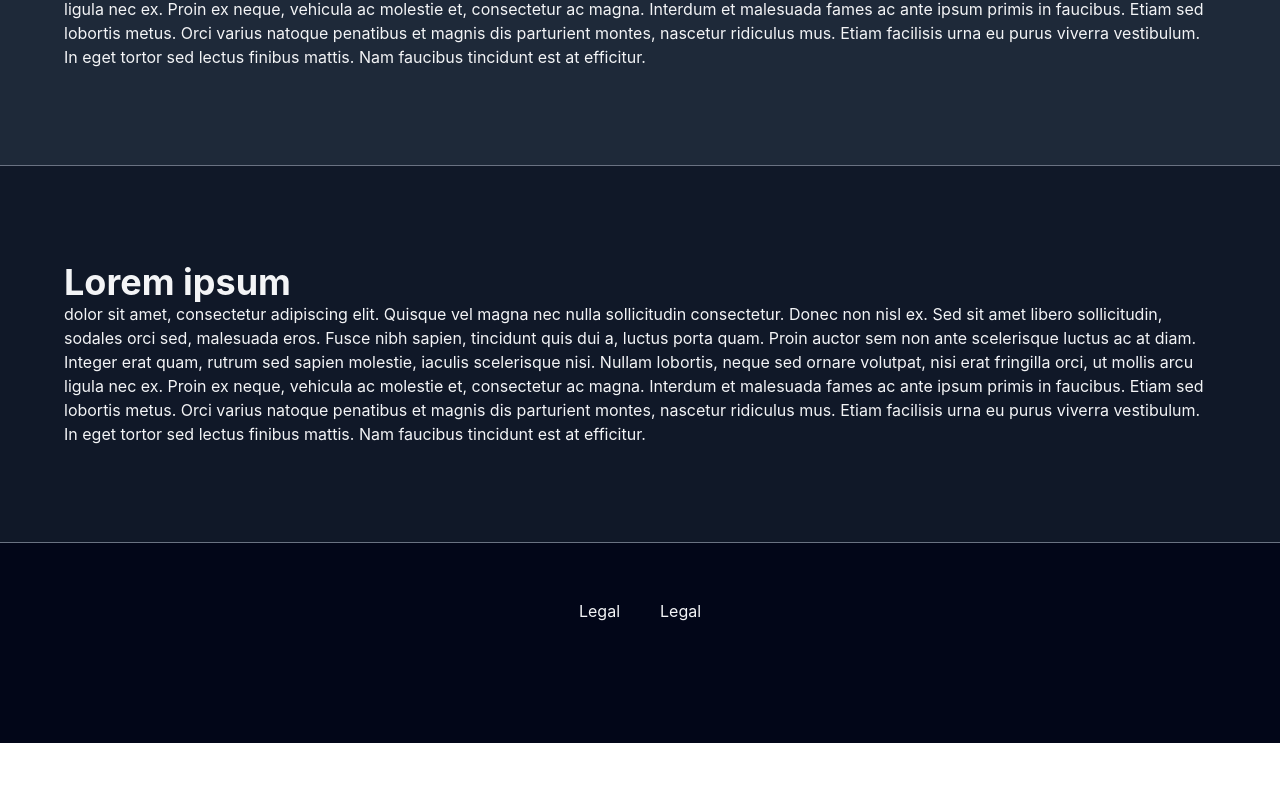
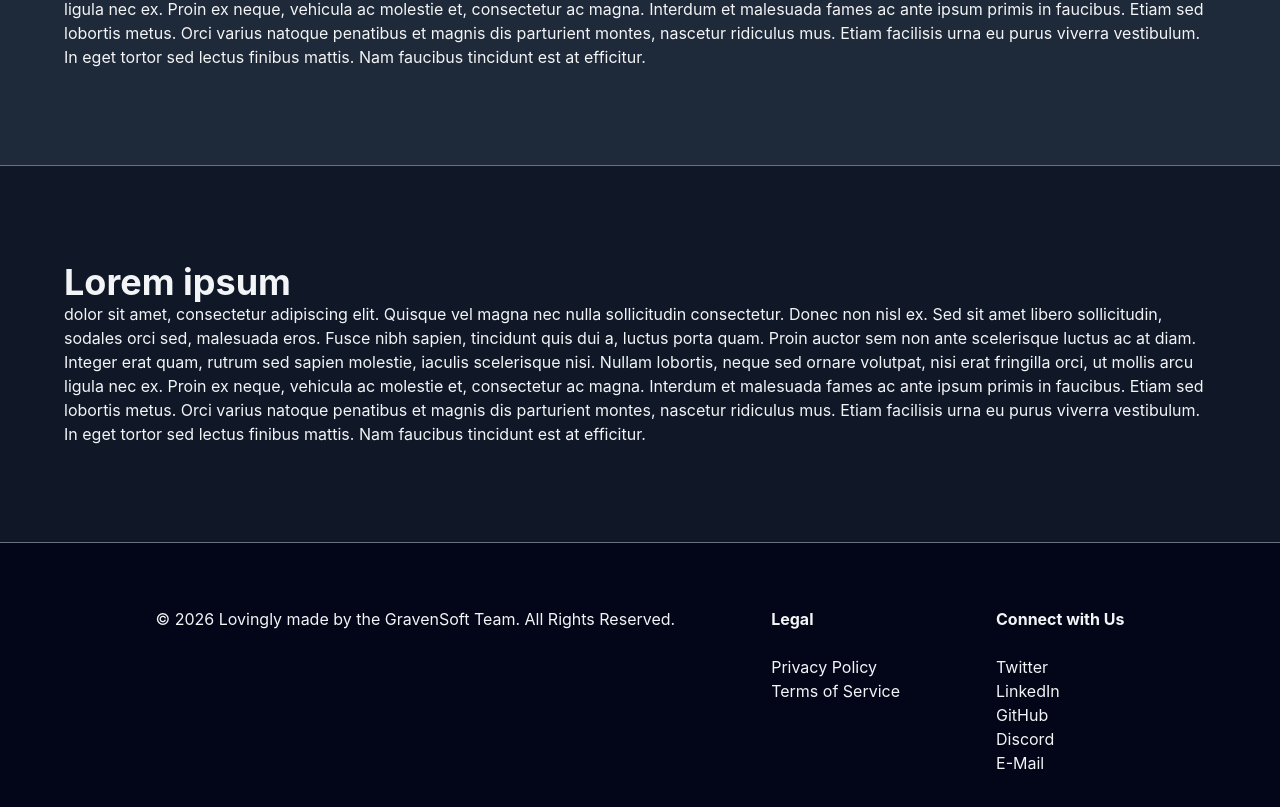
Before and after one commit to GravenSoft-DEV/gravensoft-dev.github.io, a React (Vite) app in the folder gravensoft-website/: page /home#/home in a window 1280 px wide. Shown: the part 1011-1818 px from the top of the page. Before the commit the page ends 1754 px from the top, so only its background shows below. Built offline with nearby package versions, Linux system fonts and the light colour scheme.

Commit message:
improved hero section and footer

```diff
--- a/gravensoft-website/src/components/Bars.tsx
+++ b/gravensoft-website/src/components/Bars.tsx
@@ -1,5 +1,6 @@
 import { Link } from "react-router-dom";
 import { IsRouteActive } from "../shared/Utils";
+import { LinkColumns } from "../data/hyperlinks"
 import Colors from "../shared/Colors";
 
 interface LabelProps {
@@ -21,7 +22,7 @@ export function HeaderBar() {
       <header className={`w-full h-16 fixed z-1 top-0 left-0 justify-center items-center flex bg-slate-900 text-gray-100 border-b border-gray-500`}>
         <div className="w-full py-8 flex justify-between items-center max-w-6xl">
           GravenSoft
-          <nav className={`flex gap-8 text-sm font-medium ${Colors.textMutedNav}`}>
+          <nav className={`flex gap-12 text-sm font-medium ${Colors.textMutedNav}`}>
             <Label path="/home">Home</Label>
             <Label path="/portfolio">Portfolio</Label>
             <Label path="/blogs">Blogs</Label>
@@ -36,9 +37,21 @@ export function FooterBar() {
   return (
     <>
       <footer className={`w-full grow flex-col bg-slate-950 text-gray-100 border-t border-gray-500`}>
-        <div className="w-full h-50 bg-slate-950 flex flex-row justify-center gap-10 py-14">
-          <p>Legal</p>
-          <p>Legal</p>
+        <div className="w-full h-50 bg-slate-950 flex flex-row justify-center gap-24 py-16 mb-16">
+          <p>© 2026 Lovingly made by the GravenSoft Team. All Rights Reserved.</p>
+          {
+            LinkColumns.map(([title, links]) => (
+              <div className="flex flex-col">
+                <b>{title}</b>
+                <br></br>
+                {
+                  links.map((hyperlink) => (
+                    <a href={`${hyperlink.link}`} rel="noreferrer noopenner" target="_blank">{hyperlink.name}</a>
+                  ))
+                }
+              </div>
+            ))
+          }
         </div>
       </footer>
     </>
--- /dev/null
+++ b/gravensoft-website/src/data/hyperlinks.ts
@@ -0,0 +1,23 @@
+export interface HyperlinkSchema {
+    name: string;
+    link: string;
+    icon?: string;
+}
+
+export const LEGAL: HyperlinkSchema[] = [
+    {name: "Privacy Policy", link: ""},
+    {name: "Terms of Service", link: ""},
+]
+
+export const SOCIALS: HyperlinkSchema[] = [
+    {name: "Twitter", link: "https://twitter.com/GravenSoft"},
+    {name: "LinkedIn", link: "https://linkedin.com/company/GravenSoft"},
+    {name: "GitHub", link: "https://github.com/GravenSoft-DEV"},
+    {name: "Discord", link: "https://discord.gg/qJp2ByQZq4"},
+    {name: "E-Mail", link: "mailto:gravensoftdev@gmail.com"},
+]
+
+export const LinkColumns: [title: string, HyperlinkSchema[]][] = [
+  ["Legal", LEGAL],
+  ["Connect with Us", SOCIALS]
+];
```
Also changed, not shown: gravensoft-website/src/assets/icons/link.svg (added).
